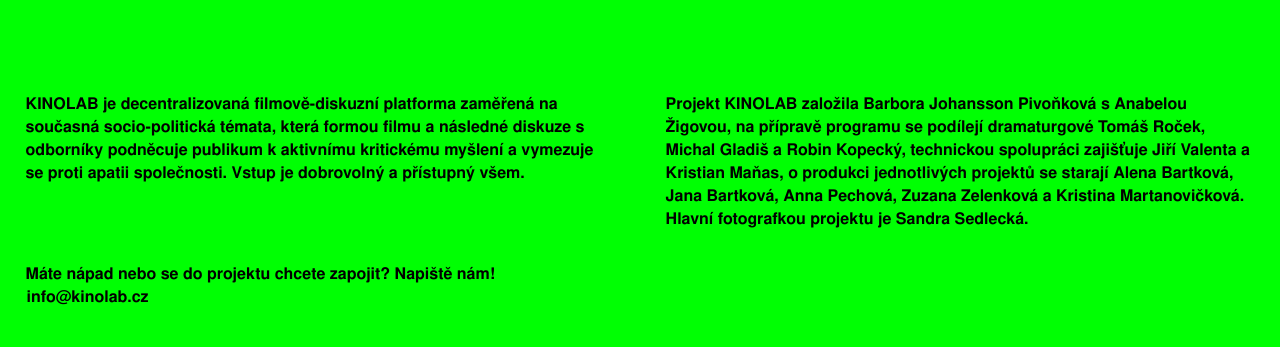
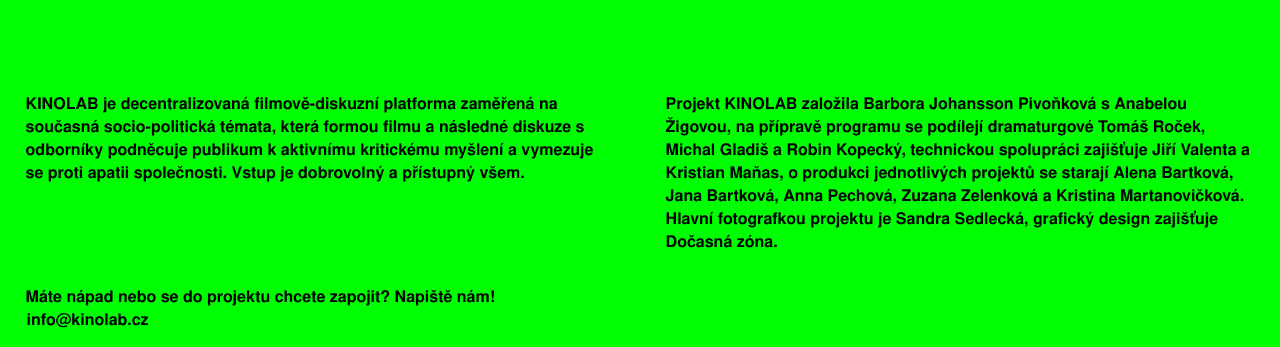
Before and after one commit to kinolab/kinolab.cz, a Jekyll site: the page built from index.md, in a window 1280 px wide and 900 px high, scrolled down 1373 px, cut to the strip 553-900 px from the top of the window. Built offline with Jekyll 4.4.1, drawn with Linux system fonts in a browser that asks for light colours; before the commit the page ends 2250 px from its top, so only the background shows below that; some of the changed text lies outside the part shown.

Commit message:
More more fixes

```diff
--- a/_layouts/kino.html
+++ b/_layouts/kino.html
@@ -24,7 +24,7 @@
 <p>Anti-intelektualismus dnes <br>
   Centrum současného umění DOX</p>
 
-<p>Bezhlaví dnešní doby, manipulovánibstrachem, paralyzováni státními regulacemi, omezováni v samostatném kreativním projevu. Jak daleko dojedeme na pronajatém velbloudovi?</p>
+<p>Bezhlaví dnešní doby, manipulováni strachem, paralyzováni státními regulacemi, omezováni v samostatném kreativním projevu. Jak daleko dojedeme na pronajatém velbloudovi?</p>
 
 <p>Anti-intelektualismus v ostrém kontrastu k politickému a morálnímu odkazu Václava Havla přes tři filmově-diskuzní eventy věnující se náladě české společnosti v kontextu dnešního světa.</p>
 
--- a/index.md
+++ b/index.md
@@ -4,4 +4,4 @@
 
 KINOLAB je decentralizovaná filmově-diskuzní platforma zaměřená na současná socio-politická témata, která formou filmu a následné diskuze s odborníky podněcuje publikum k aktivnímu kritickému myšlení a vymezuje se proti apatii společnosti. Vstup je dobrovolný a přístupný všem.
 
-Projekt KINOLAB založila Barbora Johansson Pivoňková s Anabelou Žigovou, na přípravě programu se podílejí dramaturgové Tomáš Roček, Michal Gladiš a Robin Kopecký, technickou spolupráci zajišťuje Jiří Valenta a Kristian Maňas, o produkci jednotlivých projektů se starají Alena Bartková, Jana Bartková, Anna Pechová, Zuzana Zelenková a Kristina Martanovičková. Hlavní fotografkou projektu je Sandra Sedlecká.
+Projekt KINOLAB založila Barbora Johansson Pivoňková s Anabelou Žigovou, na přípravě programu se podílejí dramaturgové Tomáš Roček, Michal Gladiš a Robin Kopecký, technickou spolupráci zajišťuje Jiří Valenta a Kristian Maňas, o produkci jednotlivých projektů se starají Alena Bartková, Jana Bartková, Anna Pechová, Zuzana Zelenková a Kristina Martanovičková. Hlavní fotografkou projektu je Sandra Sedlecká, grafický design zajišťuje Dočasná zóna.
```
